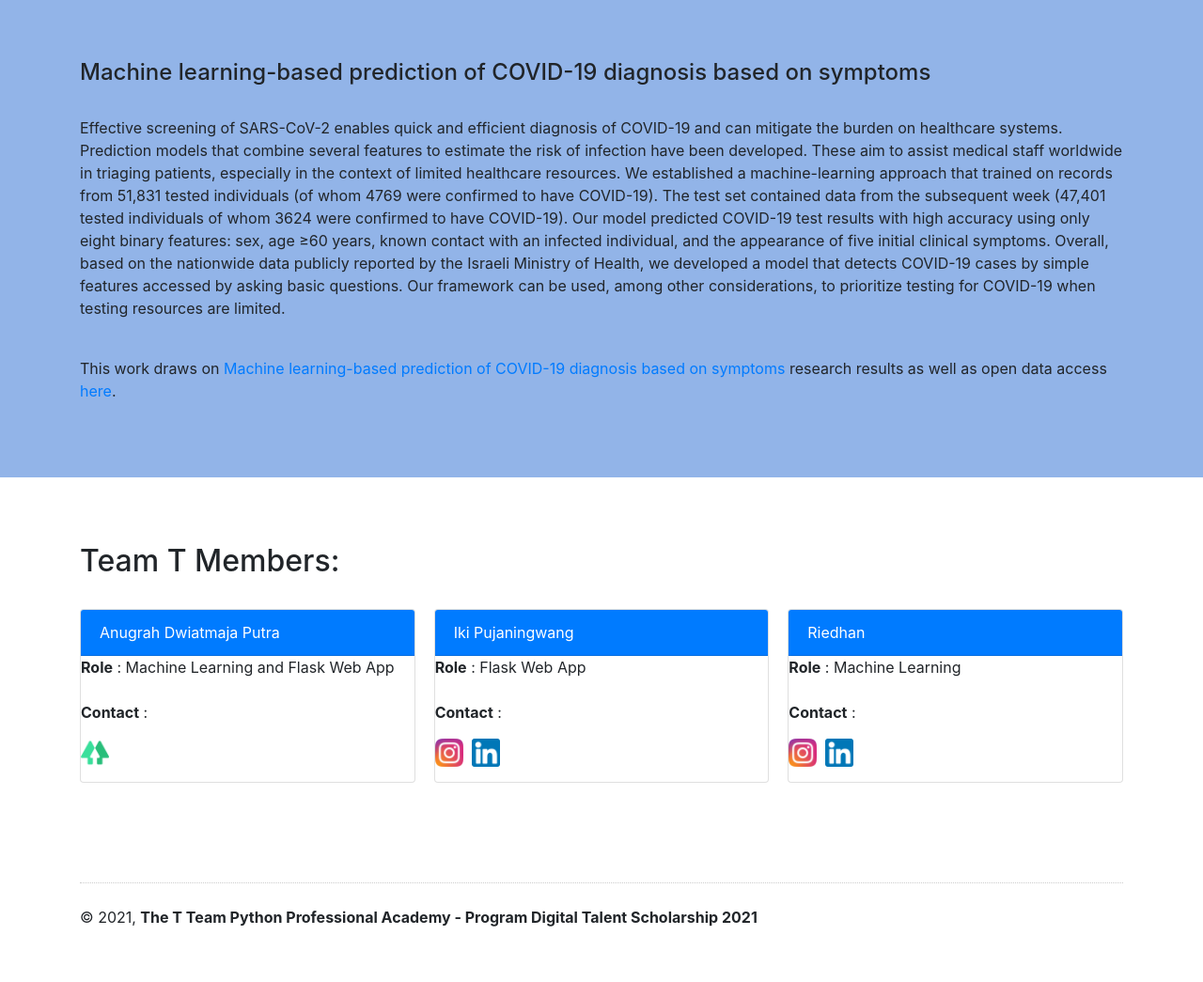
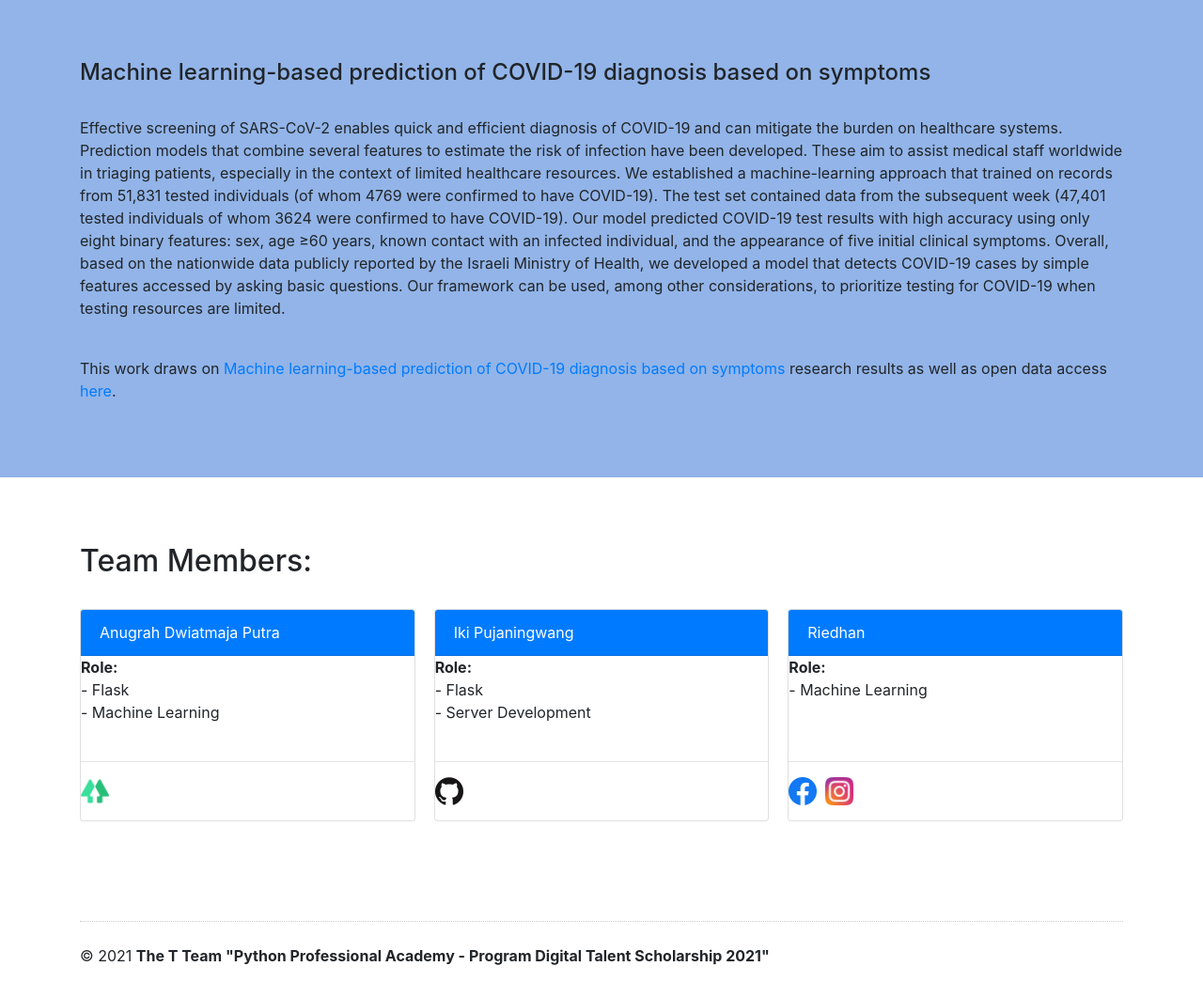
Before and after one commit to anugrahdputra/machine_learning_based_on_symptoms, a Flask app: page /about in a window 1280 px wide. Shown: the part 57-1102 px from the top of the page at 94% size. Before the commit the page ends 1043 px from the top, so only its background shows below. Run offline with Flask 2, Linux system fonts and the light colour scheme; some libraries are stand-ins or nearby versions.

Commit message:
Update about page and add images

```diff
--- a/flask/templates/about.html
+++ b/flask/templates/about.html
@@ -10,7 +10,7 @@
 </div>
 {% endblock jumbotron %} {% block content %}
 <section id="cards">
-    <h2>Team T Members:</h2>
+    <h2>Team Members:</h2>
     <br>
     <div class="card-columns">
         <div class="card">
@@ -22,13 +22,15 @@
             </div>
             <div class="card-block">
                 <p class="card-text">
-                    <b>Role</b> : Machine Learning and Flask Web App
+                    <b>Role:</b>
+                    <br />
+                    - Flask
+                    <br />
+                    - Machine Learning
                     <br />
                     <br />
-                    <b>Contact</b> :
-                    <div style="margin-top: 5px;">
-                        <a href="https://linktr.ee/anugrahdputra" target="_blank"><img src="{{ url_for('static', filename='linktree.png') }}" alt="" style="width: 30px;"></a>&nbsp;
-                    </div>
+                    <hr />
+                    <a href="https://linktr.ee/anugrahdputra" target="_blank"><img src="{{ url_for('static', filename='images/linktree.png') }}" alt="" style="width: 30px;"></a>
                 </p>
             </div>
         </div>
@@ -42,14 +44,15 @@
             </div>
             <div class="card-block">
                 <p class="card-text">
-                    <b>Role</b> : Flask Web App
+                    <b>Role:</b>
+                    <br />
+                    - Flask
+                    <br />
+                    - Server Development
                     <br />
                     <br />
-                    <b>Contact</b> :
-                    <div style="margin-top: 5px;">
-                        <a href="#" target="_blank"><img src="{{ url_for('static', filename='ig.png') }}" alt="" style="width: 30px;"></a>&nbsp;
-                        <a href="#" target="_blank"><img src="{{ url_for('static', filename='linkedin.png') }}" alt="" style="width: 30px;"></a>
-                    </div>
+                    <hr />
+                    <a href="https://github.com/ikychant" target="_blank"><img src="{{ url_for('static', filename='images/github.png') }}" alt="" style="width: 30px;"></a>
                 </p>
             </div>
         </div>
@@ -63,14 +66,15 @@
             </div>
             <div class="card-block">
                 <p class="card-text">
-                    <b>Role</b> : Machine Learning
+                    <b>Role:</b>
+                    <br />
+                    - Machine Learning
                     <br />
                     <br />
-                    <b>Contact</b> :
-                    <div style="margin-top: 5px;">
-                        <a href="#" target="_blank"><img src="{{ url_for('static', filename='ig.png') }}" alt="" style="width: 30px;"></a>&nbsp;
-                        <a href="#" target="_blank"><img src="{{ url_for('static', filename='linkedin.png') }}" alt="" style="width: 30px;"></a>
-                    </div>
+                    <br />
+                    <hr />
+                    <a href="https://www.facebook.com/riedhanaufa" target="_blank"><img src="{{ url_for('static', filename='images/facebook.png') }}" alt="" style="width: 30px;"></a>&nbsp;
+                    <a href="https://www.instagram.com/reyzaufa" target="_blank"><img src="{{ url_for('static', filename='images/instagram.png') }}" alt="" style="width: 30px;"></a>
                 </p>
             </div>
         </div>
--- a/flask/templates/base.html
+++ b/flask/templates/base.html
@@ -13,7 +13,7 @@
         <meta name="author" content="" />
         <link
             rel="icon"
-            href="{{ url_for('static', filename='icon/search_covid19.ico') }}"
+            href="{{ url_for('static', filename='icons/search_covid19.ico') }}"
         />
         <title>{% block title %}{% endblock title %} COVID-19 Detector</title>
         <!-- Latest compiled and minified CSS -->
@@ -24,7 +24,10 @@
             crossorigin="anonymous"
         />
         <!-- Some extra styles (remove if not needed) -->
-        <link rel="stylesheet" href="https://fontawesome.com/v4.7.0/assets/font-awesome/css/font-awesome.css">
+        <link
+            rel="stylesheet"
+            href="https://fontawesome.com/v4.7.0/assets/font-awesome/css/font-awesome.css"
+        />
         <style>
             section {
                 padding: 70px 0;
@@ -65,12 +68,14 @@
                 >
                     <ul class="nav navbar-nav">
                         <li class="nav-item">
-                            <a class="nav-link" href="{{ url_for('about')}}">About</a>
+                            <a class="nav-link" href="{{ url_for('about')}}">
+                                About
+                            </a>
                         </li>
                         <li class="nav-item">
-                            <a class="nav-link" href="{{url_for('create')}}"
-                                >Try Detector</a
-                            >
+                            <a class="nav-link" href="{{url_for('create')}}">
+                                Detector
+                            </a>
                         </li>
                     </ul>
                 </div>
@@ -81,7 +86,13 @@
             {% block content %}{% endblock content %}
             <footer>
                 <br />
-                <p>&copy; 2021, <strong>The T Team Python Professional Academy - Program Digital Talent Scholarship 2021</strong></p>
+                <p>
+                    &copy; 2021
+                    <strong>
+                        The T Team "Python Professional Academy - Program
+                        Digital Talent Scholarship 2021"
+                    </strong>
+                </p>
             </footer>
         </div>
         <!-- Bootstrap core JavaScript
--- a/flask/templates/detection.html
+++ b/flask/templates/detection.html
@@ -81,7 +81,7 @@
                 {% if detection.test_indication == 1 %}
                 <td>Abroad</td>
                 {% elif detection.test_indication == 0 %}
-                <td>Contact With Confirmed</td>
+                <td>Contact With Confirmed COVID-19</td>
                 {% else %}
                 <td>-</td>
                 {% endif %}
```
Also changed, not shown: flask/templates/create.html (+4 -3 lines), flask/static/icons/search_covid19.ico (renamed from flask/static/icon/search_covid19.ico), flask/static/images/facebook.png (added), flask/static/images/github.png (added), flask/static/images/instagram.png (renamed from flask/static/ig.png), flask/static/images/linktree.png (renamed from flask/static/linktree.png), flask/static/linkedin.png (deleted).
